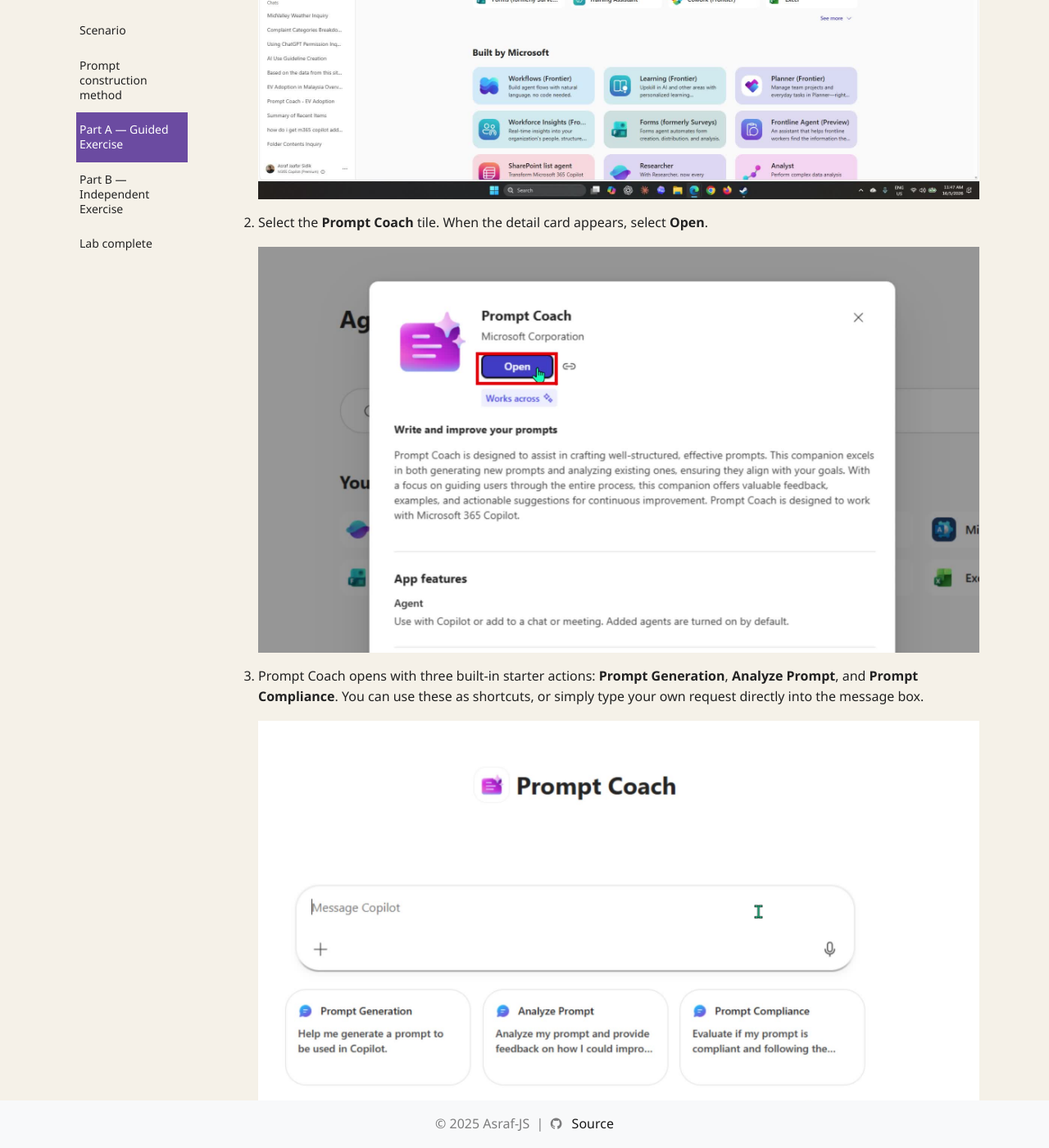
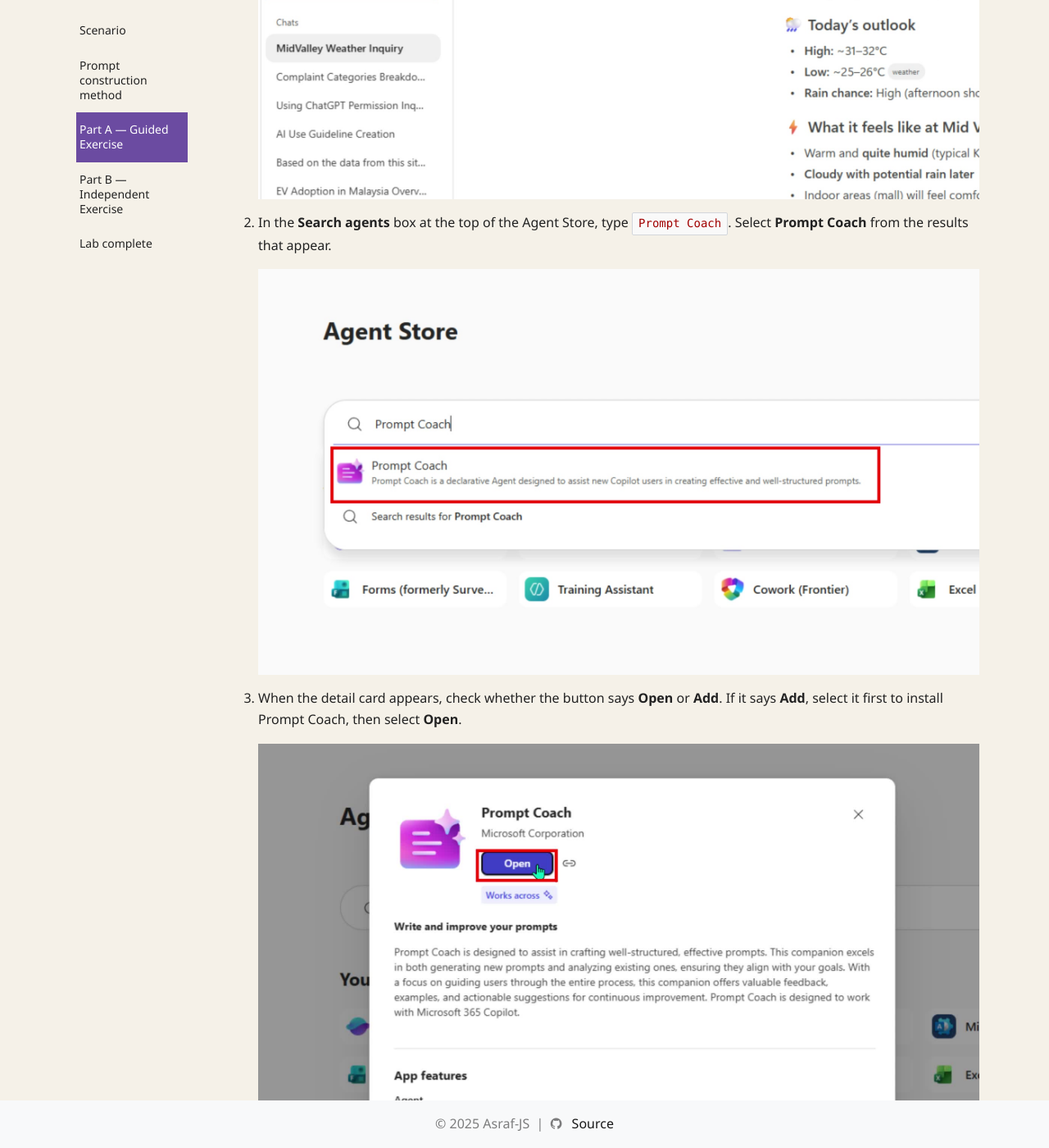
Before and after one commit to Asraf-JS/Draft-analyze-and-present-with-Microsoft-365-Copilot, a Jekyll site: the page built from Instructions/Labs/Lab_01_Copilot_Chat_Web.md, in a window 1280 px wide and 1400 px high, scrolled down 5531 px. Shown: the whole window at 82% size. Built offline with Jekyll 4.4.1, drawn with Linux system fonts in a browser that asks for light colours; nearby versions of some CDN libraries; comment, search, counter and statistics services are not loaded.

Commit message:
Clean instructions

```diff
--- a/Instructions/Labs/Lab_01_Copilot_Chat_Web.md
+++ b/Instructions/Labs/Lab_01_Copilot_Chat_Web.md
@@ -130,9 +130,13 @@
 
 1. In the left sidebar, select **All agents** to open the Agent Store.
 
-    ![Copilot Agent Store showing available agents including Prompt Coach](../../assets/images/lab01_agent_store_wide.jpg)
+    ![Left sidebar with All agents highlighted](../../assets/images/lab01_agent_store_wide.jpg)
 
-1. Select the **Prompt Coach** tile. When the detail card appears, select **Open**.
+1. In the **Search agents** box at the top of the Agent Store, type `Prompt Coach`. Select **Prompt Coach** from the results that appear.
+
+    ![Agent Store search showing Prompt Coach result highlighted](../../assets/images/lab01_prompt_coach_search_wide.jpg)
+
+1. When the detail card appears, check whether the button says **Open** or **Add**. If it says **Add**, select it first to install Prompt Coach, then select **Open**.
 
     ![Prompt Coach detail card in the Agent Store with the Open button highlighted](../../assets/images/lab01_prompt_coach_open_wide.jpg)
 
```
Also changed, not shown: assets/images/lab01_agent_store_wide.jpg, assets/images/lab01_prompt_coach_search_wide.jpg (added).
